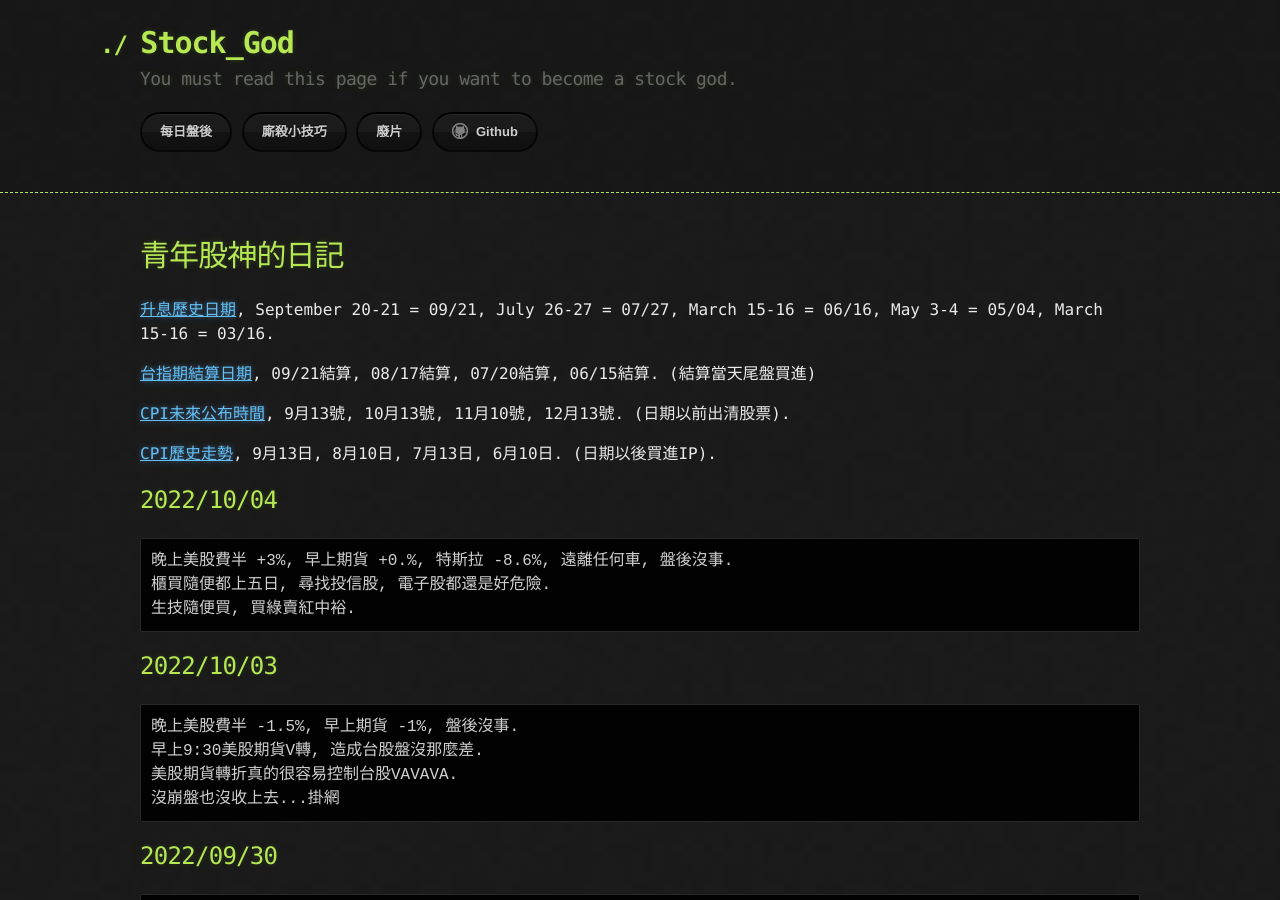
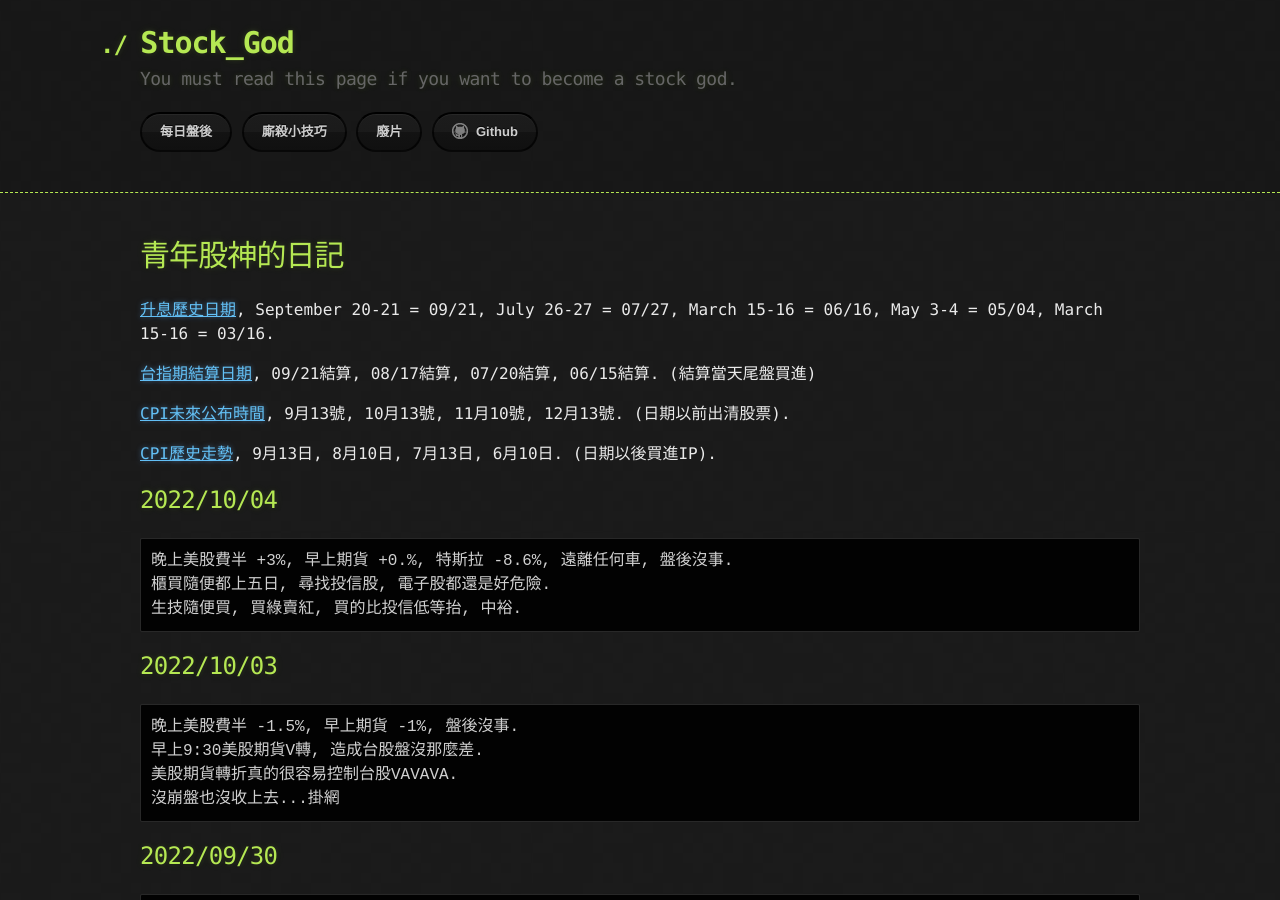
Before and after one commit to lepg5487/Stock_God, a Jekyll site: the page built from index.md, in a window 1280 px wide and 900 px high. Built offline with Jekyll 4.4.1, drawn with Linux system fonts in a browser that asks for light colours; our own code applies the rules of GitHub Pages for plain Markdown files.

Commit message:
Update index.md

````diff
--- a/index.md
+++ b/index.md
@@ -16,7 +16,7 @@ layout: testlayouts
 ```
 晚上美股費半 +3%, 早上期貨 +0.%, 特斯拉 -8.6%, 遠離任何車, 盤後沒事.
 櫃買隨便都上五日, 尋找投信股, 電子股都還是好危險.
-生技隨便買, 買綠賣紅中裕.
+生技隨便買, 買綠賣紅, 買的比投信低等抬, 中裕.
 ```
 
 ## 2022/10/03
````
